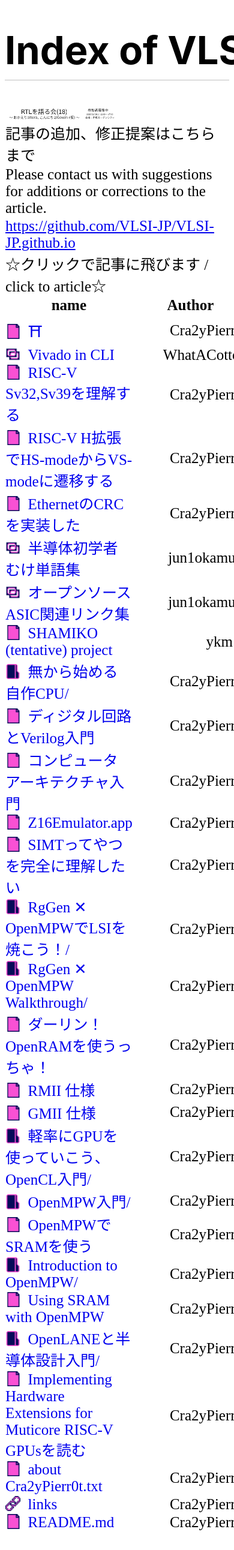
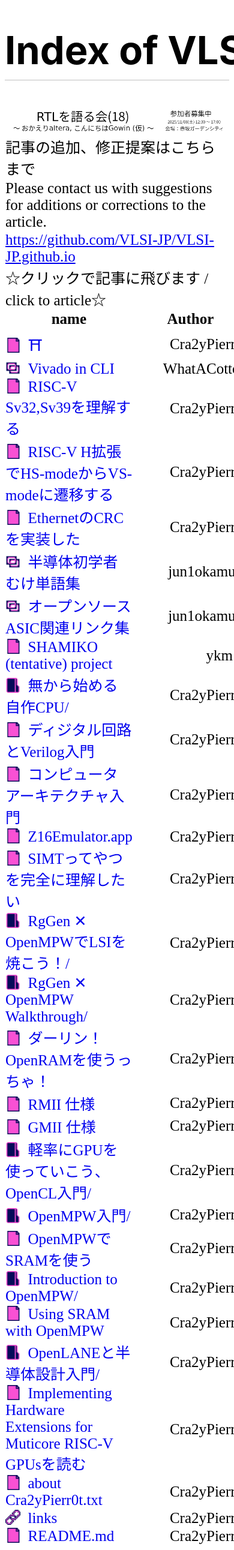
Before and after one commit to VLSI-JP/VLSI-JP.github.io, a Jekyll site: the page built from index.html, in a window 390 px wide. Shown: the whole page at 60% size. Built offline with Jekyll 4.4.1, drawn with Linux system fonts in a browser that asks for light colours; before the commit the page ends 2561 px from its top, so only the background shows below that.

Commit message:
responsive header

```diff
--- a/index.html
+++ b/index.html
@@ -68,6 +68,10 @@
                 height: auto;
                 width: auto;
             }
+            .responsive-header-image {
+              width: 50%;
+              height: auto;
+            }
             @media screen and (max-width:1024px) {
                 h1 {
                     font-size: 55px;
@@ -103,6 +107,10 @@
                     overflow-wrap: break-word;
                     font-size: 30px;
                 }
+                .responsive-header-image {
+                  width: 100%;
+                  height: auto;
+                }
             }
         </style>
         <title id="title">VLSI.JP</title>
@@ -111,7 +119,7 @@
         <h1 class="topname" id="header"> Index of VLSI.JP </h1>
         <table>
           <tbody>
-            <tr><td><img src="https://raw.githubusercontent.com/VLSI-JP/VLSI-JP.github.io/refs/heads/main/images/tenant_img/rtltalk18_yoko.png" width="50%"></td></tr>
+            <tr><td><img class="responsive-header-image"  src="https://raw.githubusercontent.com/VLSI-JP/VLSI-JP.github.io/refs/heads/main/images/tenant_img/rtltalk18_yoko.png" width="50%"></td></tr>
             <tr><td>記事の追加、修正提案はこちらまで</td></tr>
             <tr><td>Please contact us with suggestions for additions or corrections to the article.</td></tr>
             <tr><td><a href="https://github.com/VLSI-JP/VLSI-JP.github.io">https://github.com/VLSI-JP/VLSI-JP.github.io</a></td></tr>
```
